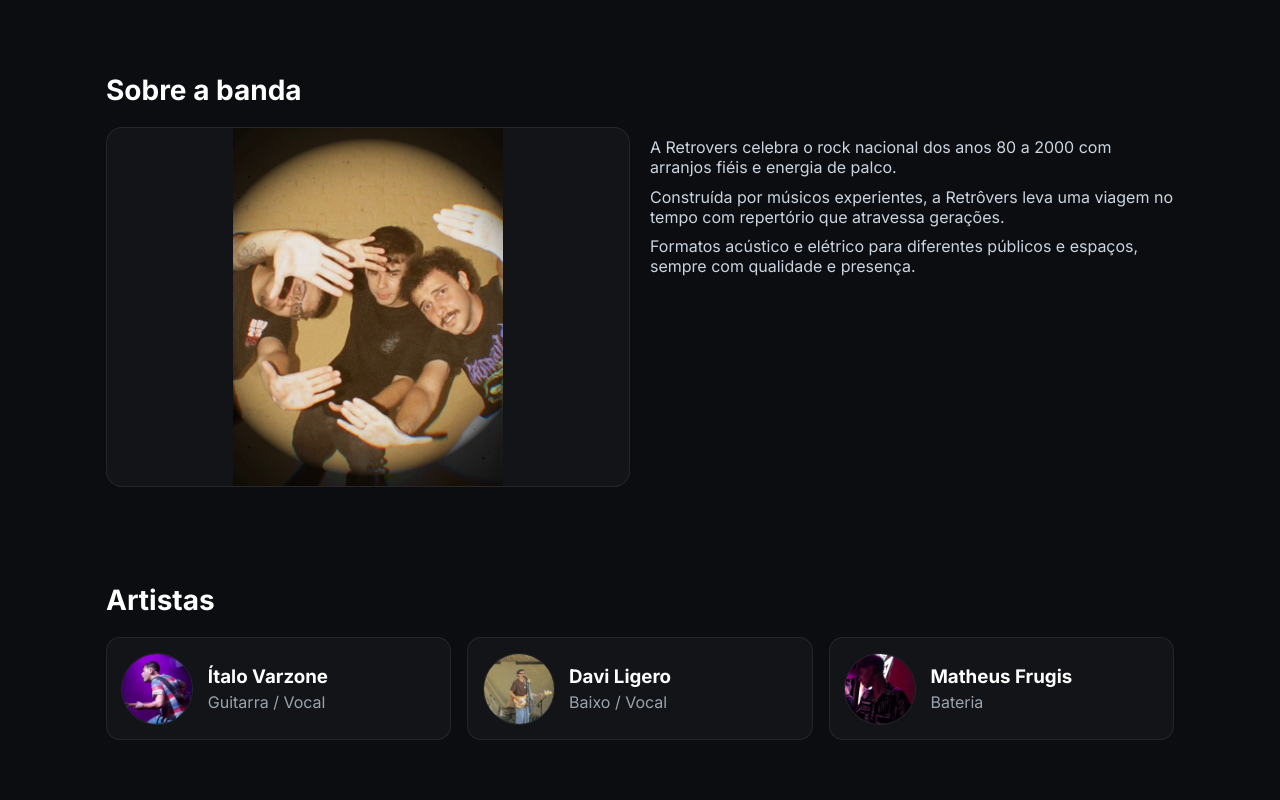
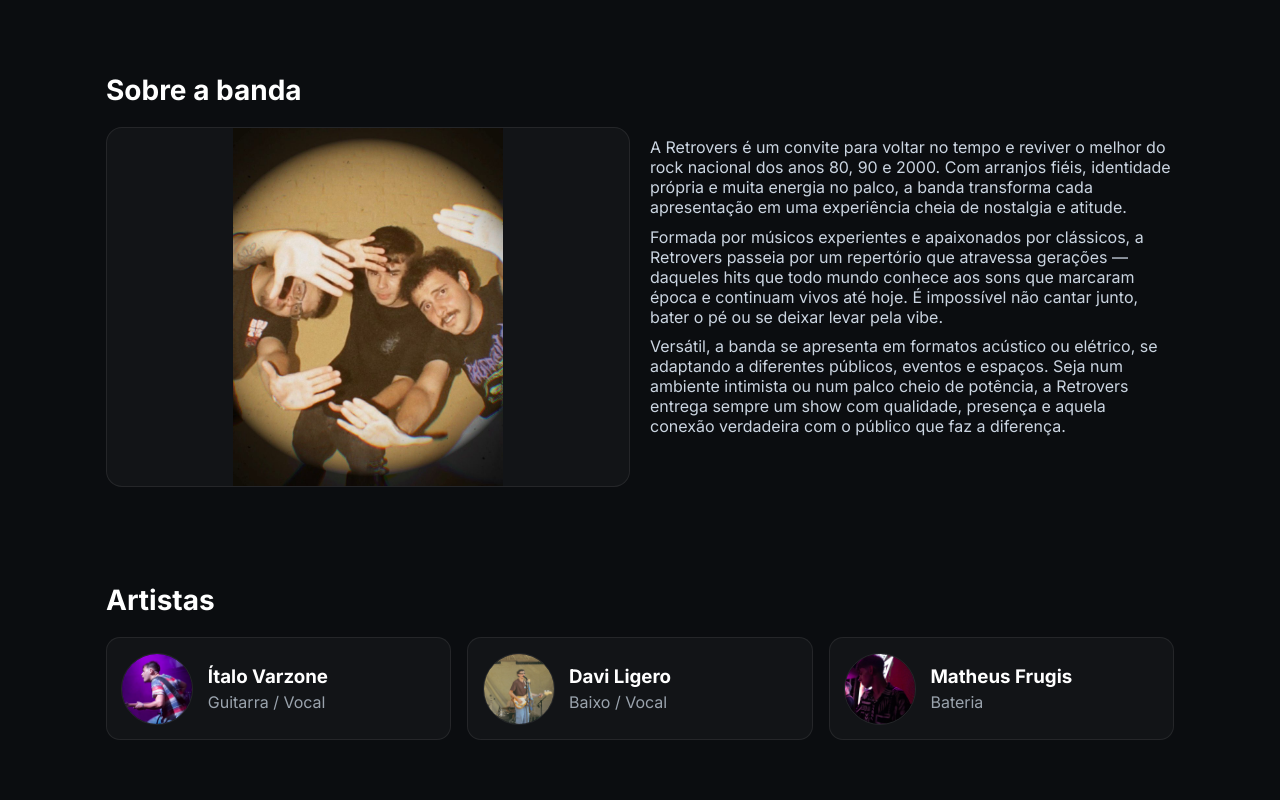
Before and after one commit to italovarzone/banda-retrovers, a Next.js app: page / in a window 1280 px wide. Shown: the part 1280-2080 px from the top of the page. Built offline with nearby package versions, Linux system fonts and the light colour scheme.

Commit message:
fix: enhance Apple Music embed URL to force dark theme and improve user experience

```diff
--- a/components/PlaylistEmbeds.js
+++ b/components/PlaylistEmbeds.js
@@ -4,7 +4,11 @@ function toAppleEmbed(url){
   if (!url) return null
   try {
     // Typical: https://music.apple.com/br/playlist/...
-    return url.replace('https://music.apple.com', 'https://embed.music.apple.com')
+    const replaced = url.replace('https://music.apple.com', 'https://embed.music.apple.com')
+    const u = new URL(replaced)
+    // Force dark theme on the embedded player
+    u.searchParams.set('theme', 'dark')
+    return u.toString()
   } catch {
     return url
   }
--- a/data/band.json
+++ b/data/band.json
@@ -7,9 +7,9 @@
   ],
   "about": {
     "paragraphs": [
-      "A Retrovers celebra o rock nacional dos anos 80 a 2000 com arranjos fiéis e energia de palco.",
-      "Construída por músicos experientes, a Retrôvers leva uma viagem no tempo com repertório que atravessa gerações.",
-      "Formatos acústico e elétrico para diferentes públicos e espaços, sempre com qualidade e presença."
+      "A Retrovers é um convite para voltar no tempo e reviver o melhor do rock nacional dos anos 80, 90 e 2000. Com arranjos fiéis, identidade própria e muita energia no palco, a banda transforma cada apresentação em uma experiência cheia de nostalgia e atitude.",
+      "Formada por músicos experientes e apaixonados por clássicos, a Retrovers passeia por um repertório que atravessa gerações — daqueles hits que todo mundo conhece aos sons que marcaram época e continuam vivos até hoje. É impossível não cantar junto, bater o pé ou se deixar levar pela vibe.",
+      "Versátil, a banda se apresenta em formatos acústico ou elétrico, se adaptando a diferentes públicos, eventos e espaços. Seja num ambiente intimista ou num palco cheio de potência, a Retrovers entrega sempre um show com qualidade, presença e aquela conexão verdadeira com o público que faz a diferença."
     ],
     "generations": [
       { "image": "https://placehold.co/600x600/0f1317/e5e7eb.png?text=Geracao+1", "caption": "Primeiros anos" },
```
